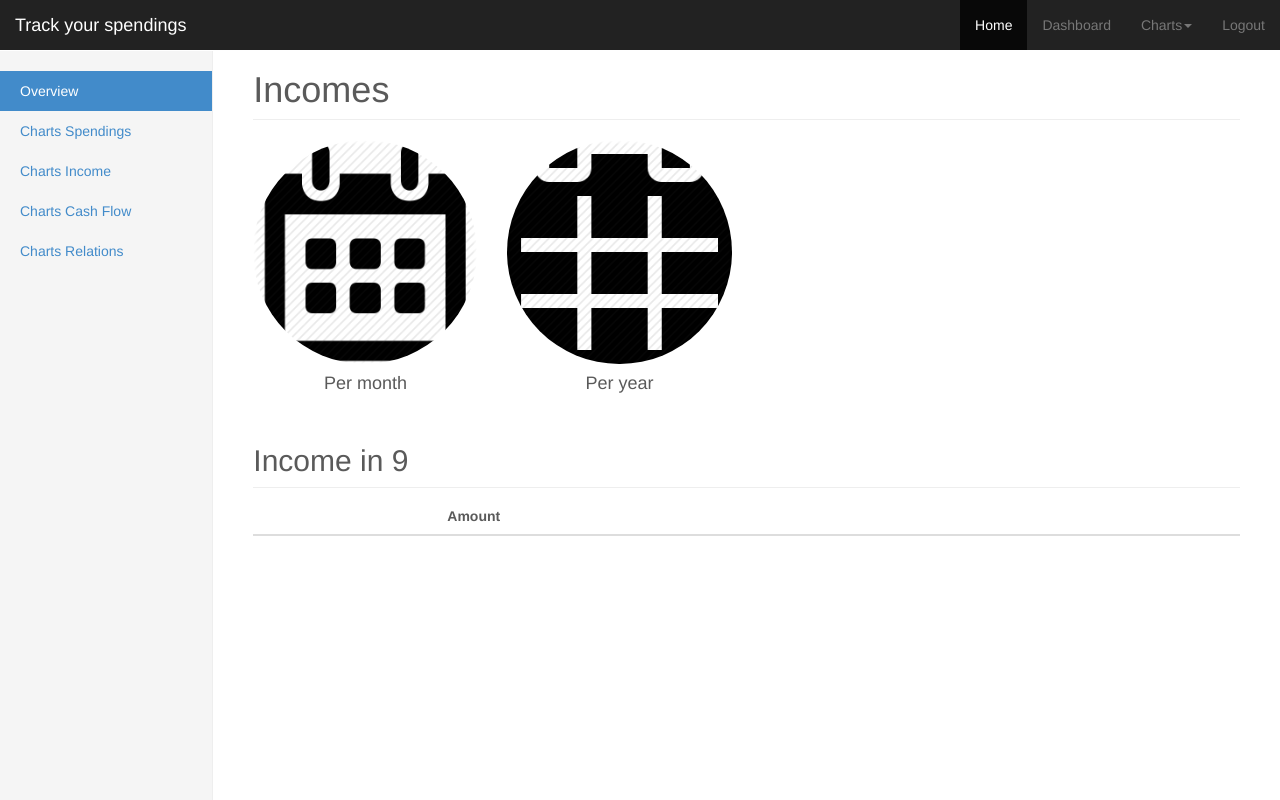
After one commit to JohannaMW/accounts, a Django app: page /charts/income/ in a window 1280 px wide. The commit adds this page. Run offline with Django 3.2, Linux system fonts and the light colour scheme; a user stored in the database is signed in; lists and menus that the app fills with data are empty; parts of the project's set-up code (start-up, migrations or seed data) failed here and were passed over; some libraries are stand-ins or nearby versions.

Commit message:
charts overview

```diff
--- a/accounting/templates/Charts/chart_cashflow_day.html
+++ b/accounting/templates/Charts/chart_cashflow_day.html
@@ -6,6 +6,6 @@
 {% block content %}
     <div class="col-sm-9 col-sm-offset-3 col-md-10 col-md-offset-2 main">
      <h1 class="page-header">Cash Flow</h1>
-     <div id='container'> Chart will be rendered here </div>
+     <div id='container' style="width: 100px;"> Chart will be rendered here </div>
     </div>
 {% endblock %}
--- /dev/null
+++ b/accounting/templates/Charts/chart_inc.html
@@ -0,0 +1,52 @@
+{% extends "base.html" %}
+
+{% block title %}
+Dashboard
+{% endblock %}
+
+{% block header %}
+
+{% endblock header %}
+
+{% block content %}
+  <div class="col-sm-9 col-sm-offset-3 col-md-10 col-md-offset-2 main">
+          <h1 class="page-header">Incomes</h1>
+
+          <div class="row placeholders">
+            <div class="col-xs-6 col-sm-3 placeholder">
+              <img src="/static/img/month.png" class="img-responsive" alt="Generic placeholder thumbnail">
+              <h4>Per month</h4>
+              <span class="text-muted"></span>
+            </div>
+            <div class="col-xs-6 col-sm-3 placeholder">
+              <img src="/static/img/year.png" class="img-responsive" alt="Generic placeholder thumbnail">
+              <h4>Per year</h4>
+              <span class="text-muted"></span>
+            </div>
+
+          </div>
+
+
+     <h2 class="sub-header">Income in {{ month }}</h2>
+          <div class="table-responsive">
+            <table class="table table-striped">
+              <thead>
+                <tr>
+                  <th></th>
+                  <th>Amount</th>
+                </tr>
+              </thead>
+
+              <tbody>
+              {% for income in incomes %}
+                <tr>
+                  <td>{{ income.type.name }}</td>
+                  <td style="color:green;">{{ income.amount }}</td>
+                </tr>
+               {% endfor %}
+
+                </tbody>
+                </table>
+              </div>
+      </div>
+{% endblock %}
--- a/accounting/views.py
+++ b/accounting/views.py
@@ -213,6 +213,18 @@ def add_income(request):
     data = {'form': form}
     return render(request, 'Income/add_income.html', data)
 
+def chart_exp(request):
+    today = datetime.date.today()
+    month = today.month
+    expenses = Expense.objects.filter(user=request.user, date__month=month)
+    return render(request, 'Charts/chart_exp.html', {'expenses': expenses, 'month' : month})
+
+def chart_inc(request):
+    today = datetime.date.today()
+    month = today.month
+    incomes = Income.objects.filter(user=request.user, date__month=month)
+    return render(request, 'Charts/chart_inc.html', {'incomes': incomes, 'month' : month})
+
 @login_required
 def chart_exp_month_cat(request, year, month, category):
     expensedata = \
--- a/accounts/urls.py
+++ b/accounts/urls.py
@@ -13,8 +13,9 @@ urlpatterns = patterns('',
     url(r'^expenses/hist$', 'accounting.views.expenses_hist', name= 'expenses_hist'),
     url(r'^expenses/categories/$', 'accounting.views.expenses_cat', name= 'expenses_categories'),
     url(r'^expenses/categories/(?P<category_id>\w+)/$', 'accounting.views.expenses_by_cat', name= 'expenses_by_categories'),
+
     # charts
-
+    url(r'^charts/expenses/$', 'accounting.views.chart_exp', name='chart_exp'),
     url(r'^charts/expenses/(?P<year>\w+)/$', 'accounting.views.chart_exp_year', name='chart_exp_year'),
     url(r'^charts/expenses/(?P<year>\w+)/(?P<category>\w+)/$', 'accounting.views.chart_exp_year_cat', name='chart_exp_year_cat'),
     url(r'^charts/expense/(?P<year>\w+)/(?P<month>\w+)/$', 'accounting.views.chart_exp_month', name='chart_exp_month'),
@@ -32,6 +33,7 @@ urlpatterns = patterns('',
     url(r'^income/type/$', 'accounting.views.income_type', name= 'income_type'),
     url(r'^income/type/(?P<type_id>\w+)/$', 'accounting.views.income_by_type', name= 'income_by_type'),
     # charts
+    url(r'^charts/income/$', 'accounting.views.chart_inc', name='chart_inc'),
     url(r'^charts/income/(?P<year>\w+)/$', 'accounting.views.chart_inc_year', name='chart_inc_year'),
     url(r'^charts/income/(?P<type>\w+)/(?P<year>\w+)/$', 'accounting.views.chart_income_type_year', name='chart_income_type_year'),
     url(r'^charts/income/(?P<year>\w+)/(?P<month>\w+)/$', 'accounting.views.chart_inc_month', name='chart_inc_month'),
```
Also changed, not shown: accounting/templates/Charts/chart_exp.html (added, +54 -0 lines), accounting/static/img/month.png (added), accounting/static/img/year.png (added), accounting/templates/registration/logged_out.html (renamed from accounting/templates/registration/logout.html).
